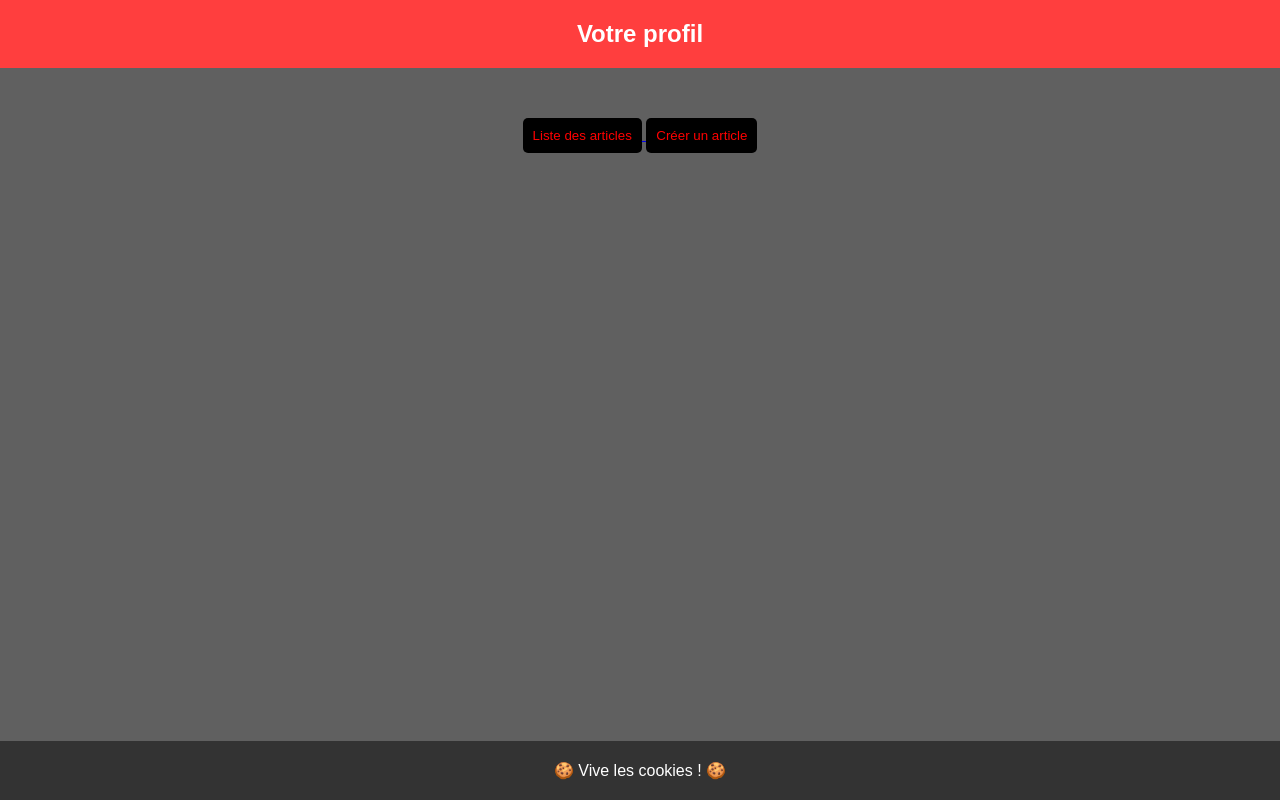
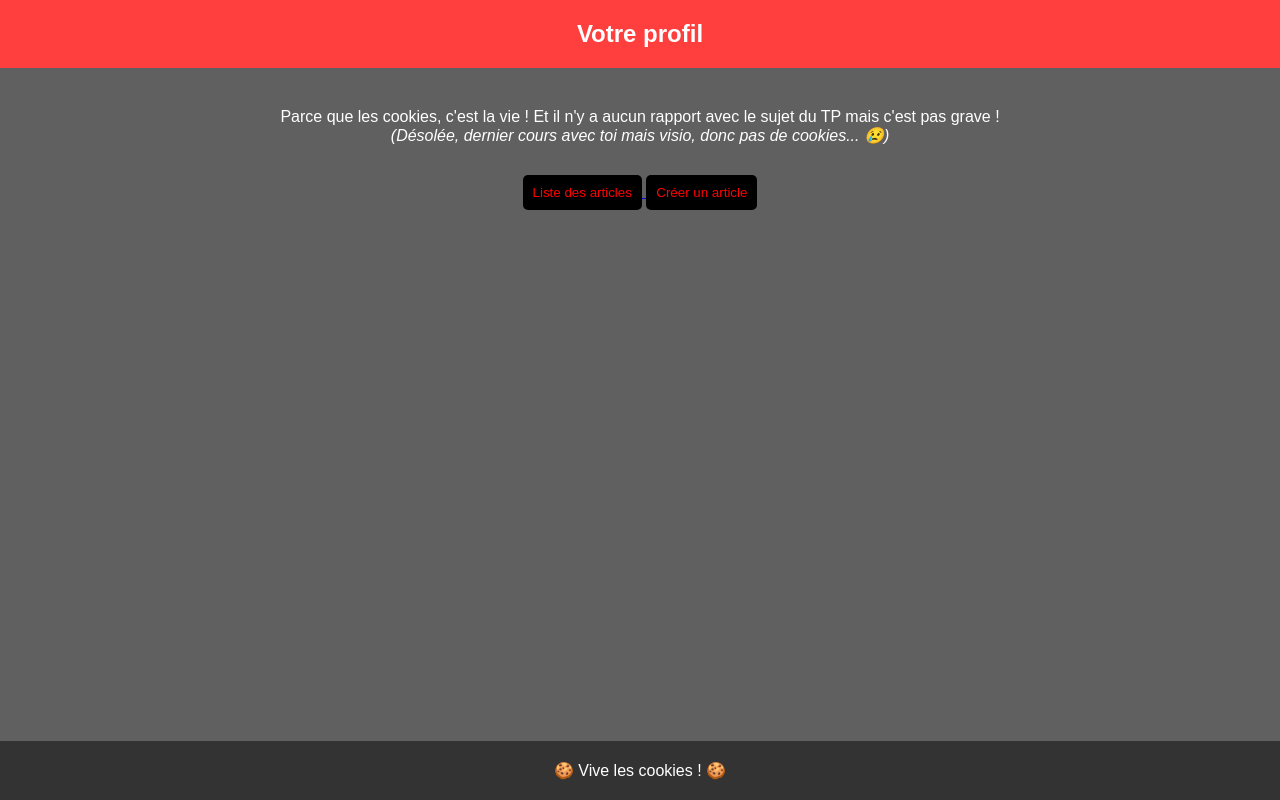
Before and after one commit to Zakuro89/express, a website: page src/profile.html in a window 1280 px wide. Drawn offline with Linux system fonts and the light colour scheme; no server answers.

Commit message:
bonus profile

```diff
--- a/src/profile.html
+++ b/src/profile.html
@@ -8,6 +8,15 @@
   <body>
     <header>Votre profil</header>
     <main>
+      <p style="color: white; margin: 20px">
+        Parce que les cookies, c'est la vie ! Et il n'y a aucun rapport avec le
+        sujet du TP mais c'est pas grave !<br />
+        <em
+          >(Désolée, dernier cours avec toi mais visio, donc pas de cookies...
+          😢)</em
+        >
+      </p>
+
       <div style="margin-top: 30px">
         <div style="margin-top: 20px">
           <a href="articles.html">
```
